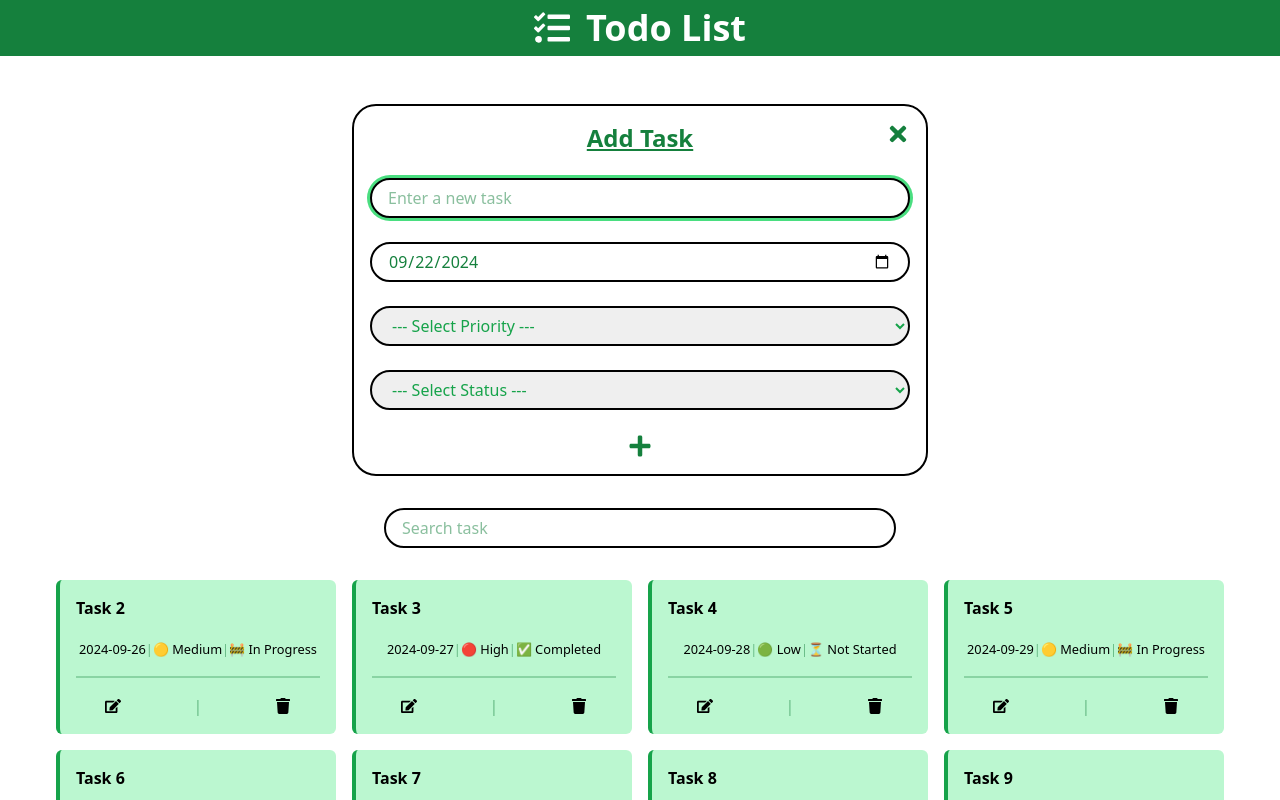
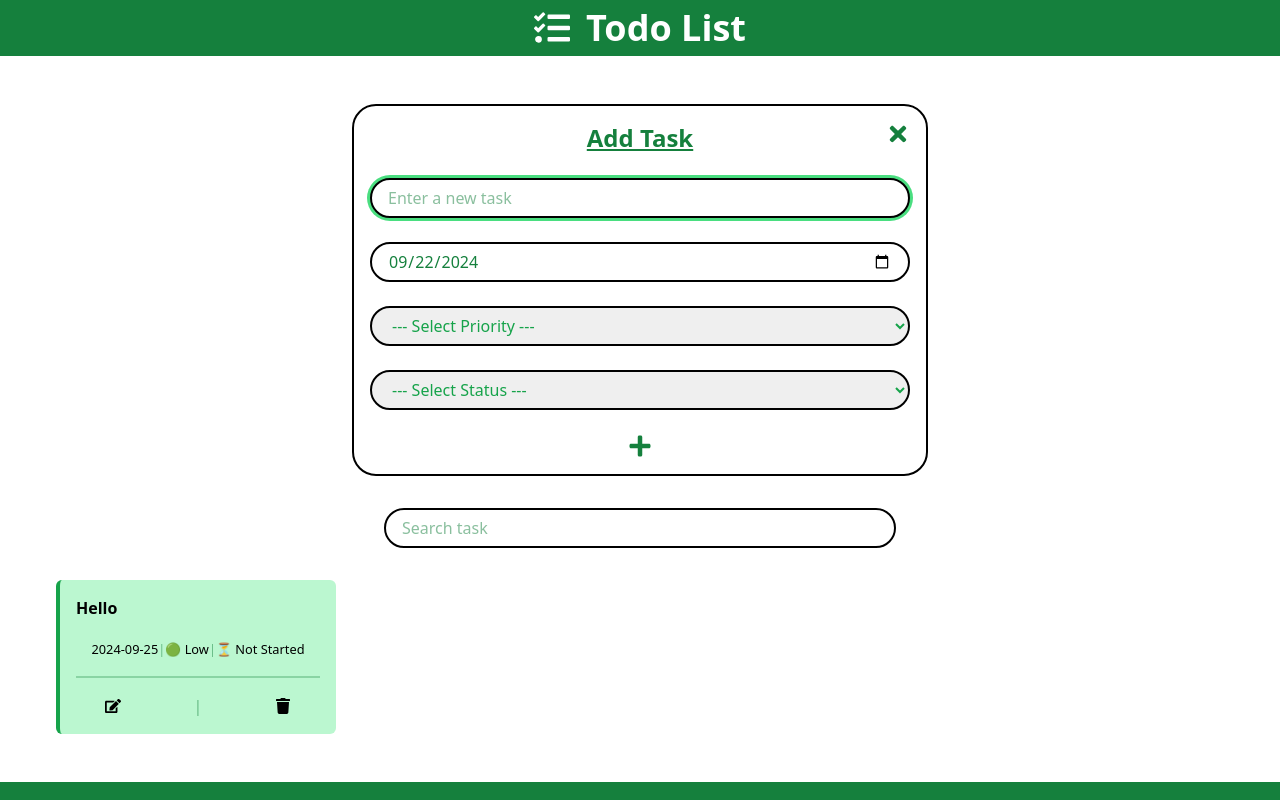
Before and after one commit to OneClickTechy/todo-app, a React (Vite) app: page / in a window 1280 px wide. Shown: the top 800 px of the page. Built offline with nearby package versions, Linux system fonts and the light colour scheme; data requests are answered from the project's data file.

Commit message:
all are stored in fake api

```diff
--- a/data/db.json
+++ b/data/db.json
@@ -1,73 +1,10 @@
 {
   "tasks": [
     {
-      "id": "1727286876637",
-      "taskValue": "task 2",
-      "dateValue": "2024-09-26",
-      "priorityValue": "medium",
-      "statusValue": "in_progress"
-    },
-    {
-      "id": "1727286876638",
-      "taskValue": "task 3",
-      "dateValue": "2024-09-27",
-      "priorityValue": "high",
-      "statusValue": "completed"
-    },
-    {
-      "id": "1727286876639",
-      "taskValue": "task 4",
-      "dateValue": "2024-09-28",
+      "id": "1727294697990",
+      "taskValue": "hello",
+      "dateValue": "2024-09-25",
       "priorityValue": "low",
-      "statusValue": "not_started"
-    },
-    {
-      "id": "1727286876640",
-      "taskValue": "task 5",
-      "dateValue": "2024-09-29",
-      "priorityValue": "medium",
-      "statusValue": "in_progress"
-    },
-    {
-      "id": "1727286876641",
-      "taskValue": "task 6",
-      "dateValue": "2024-09-30",
-      "priorityValue": "high",
-      "statusValue": "completed"
-    },
-    {
-      "id": "1727286876642",
-      "taskValue": "task 7",
-      "dateValue": "2024-10-01",
-      "priorityValue": "low",
-      "statusValue": "not_started"
-    },
-    {
-      "id": "1727286876643",
-      "taskValue": "task 8",
-      "dateValue": "2024-10-02",
-      "priorityValue": "medium",
-      "statusValue": "in_progress"
-    },
-    {
-      "id": "1727286876644",
-      "taskValue": "task 9",
-      "dateValue": "2024-10-03",
-      "priorityValue": "high",
-      "statusValue": "completed"
-    },
-    {
-      "id": "1727286876645",
-      "taskValue": "task 10",
-      "dateValue": "2024-10-04",
-      "priorityValue": "low",
-      "statusValue": "not_started"
-    },
-    {
-      "id": "1727293357961",
-      "taskValue": "new task edited",
-      "dateValue": "2024-09-25",
-      "priorityValue": "medium",
       "statusValue": "not_started"
     }
   ]
--- a/src/components/Main.jsx
+++ b/src/components/Main.jsx
@@ -173,10 +173,21 @@ const Main = () => {
         )}
         taskPriority={taskPriority}
         taskStatus={taskStatus}
-        handleDeleteTask={(id) => {
+        handleDeleteTask={async (id) => {
           const newTasks = tasks.filter((task) => task.id !== id);
           setTasks(newTasks);
-          localStorage.setItem("tasks", JSON.stringify(newTasks));
+
+          const deleteTaskURL = `${API_URL}/${id}`;
+
+          const optionsObj = {
+            method: "DELETE",
+          };
+
+          try {
+            await fetchData(deleteTaskURL, optionsObj);
+          } catch (error) {
+            setError(error.message);
+          }
         }}
         handleEditTask={(id) => {
           setEditMode(true);
```
